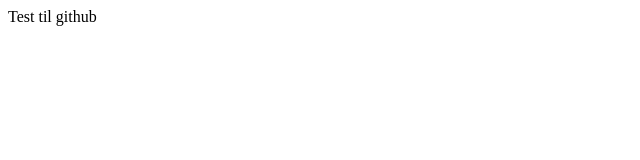
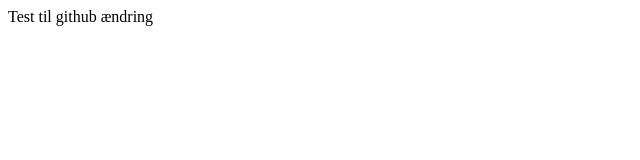
Before and after one commit to Mialmadsen/Testmappe, a plain HTML site: page index.html in a window 1280 px wide. Shown: the full height of the page, 0-640 px from the left. Drawn offline with Linux system fonts and the light colour scheme.

Commit message:
Ændring

```diff
--- a/index.html
+++ b/index.html
@@ -7,5 +7,6 @@
 </head>
 <body>
     Test til github
+    ændring
 </body>
 </html>
```
